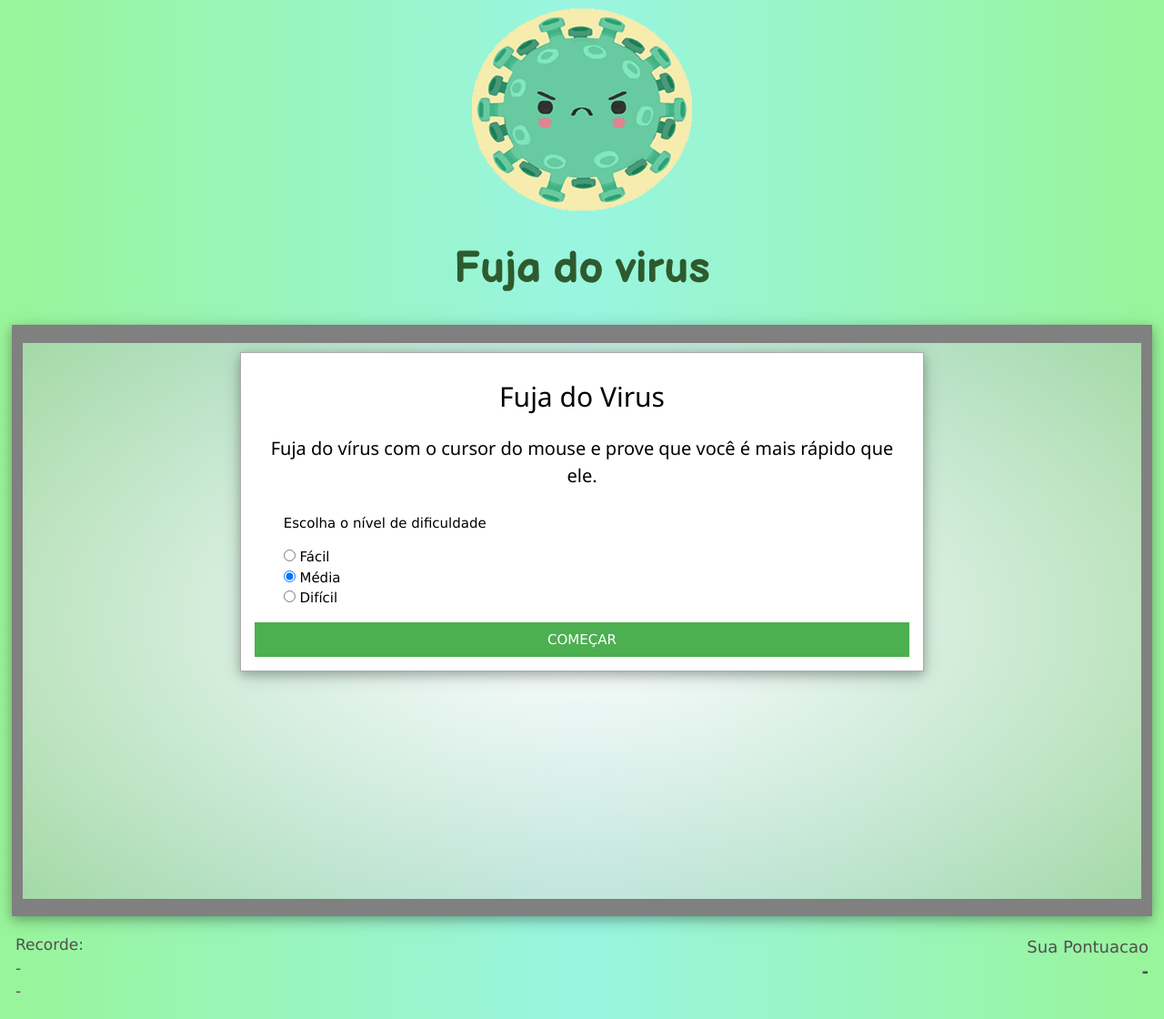
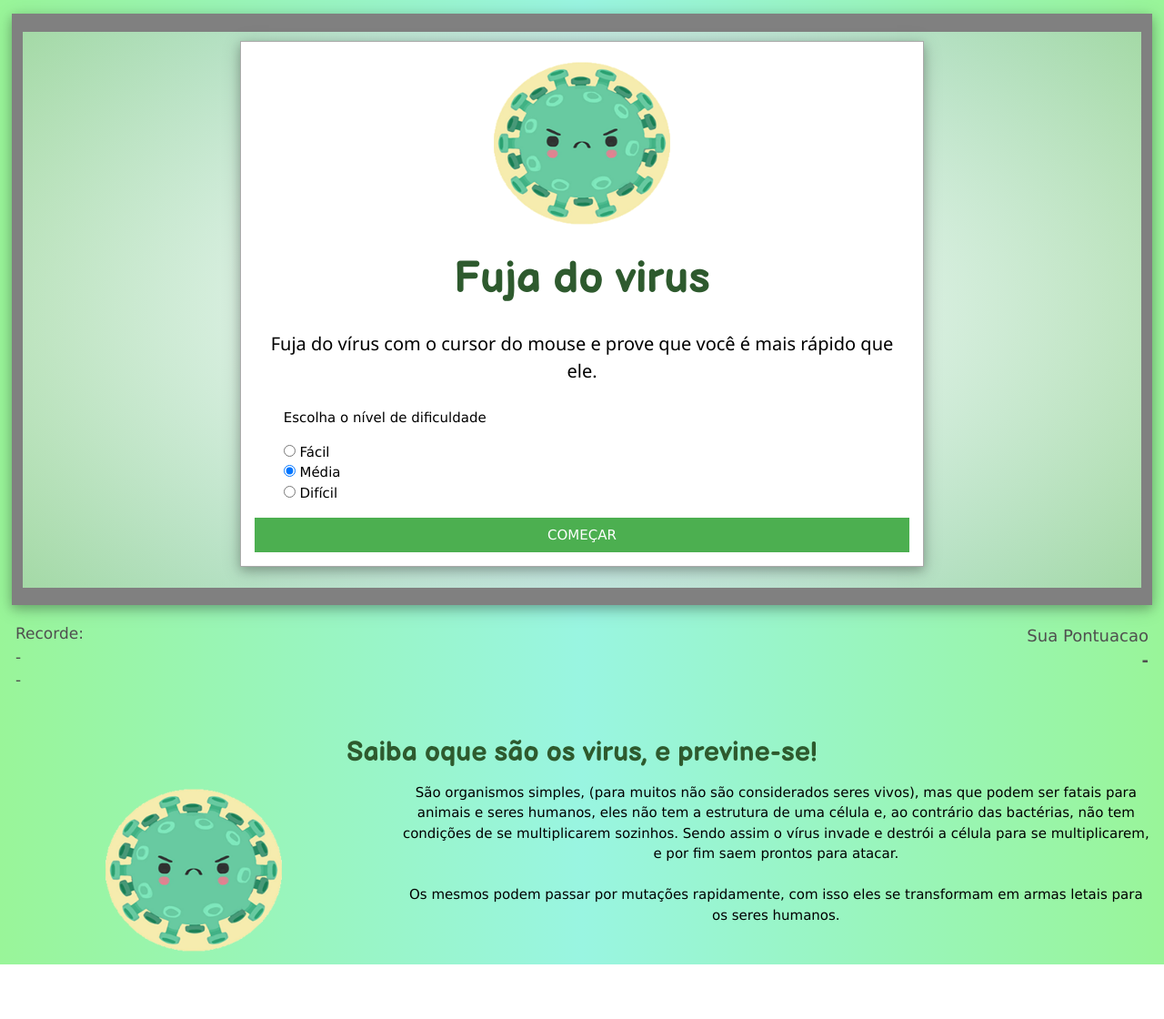
Before and after one commit to YanBasilio/fujadovirus, a PHP site: page / in a window 1280 px wide. Shown: the whole page at 91% size. After the commit the page ends 1060 px from the top, so only its background shows below. Run offline with PHP 8.4, Linux system fonts and the light colour scheme; some libraries are stand-ins or nearby versions.

Commit message:
principio de texto

```diff
--- a/content/css/style.css
+++ b/content/css/style.css
@@ -127,7 +127,14 @@ body{
     z-index: 3;
 }
 
-#titulo{
+.subtitulo{
+    font-size: 30px;
+    font-family: 'Balsamiq Sans', cursive;
+    font-weight: 600;
+    color: #2e5a2e;
+}
+
+.titulo{
     font-size: 48px;
     font-family: 'Balsamiq Sans', cursive;
     font-weight: 600;
--- a/content/js/script.js
+++ b/content/js/script.js
@@ -117,15 +117,11 @@ function inicia_jogo(){
             perde_partida('saiu_tela');
         }
 
-        $('.parede_campo').on('mouseenter', function(){
-            perde_partida('saiu_tela');
-        });
-
         if(bool){
             bool = false;
             $('.virus').animate({
-                top: (mouse_y-30)+'px',
-                left:(mouse_x-30)+'px'
+                top: (mouse_y - 30)+'px',
+                left:(mouse_x - 30)+'px'
             }, niveis_dificultade[dificuldade]["segue_cursor"] );
 
         }
--- a/index.php
+++ b/index.php
@@ -15,13 +15,6 @@
         <link rel="stylesheet" type="text/css" href="content/css/style.css?<?=strtotime(date('Y-m-d H:i:s'))?>" />
     </head>
     <body>
-        <div id="container_principio" class="w3-container">
-            <div class="w3-center">
-                <img src="content/img/coroninha.png" style="width:250px;"/>
-                <h2 id="titulo" class="w3">Fuja do virus</h2>
-            </div>
-        </div>
-
         <div id="regressiva"></div>
 
         <div id="campo" class="w3-card-4">
@@ -31,7 +24,11 @@
             <div id="parede_campo_left" class="parede_campo"></div>
 
             <div id="modal_inicio" class="w3-container w3-card-4">
-                <h2 class="w3-center">Fuja do Virus</h2>
+                <div class="w3-center">
+                    <img src="content/img/coroninha.png" style="width:200px;"/>
+                    <h2 class="titulo">Fuja do virus</h2>
+                </div>
+
                 <div class="w3-container" style="margin-bottom: 15px">
                     <h4 class=" w3-center">Fuja do vírus com o cursor do mouse e prove que você é mais rápido que ele.</h4>
                     <div class="w3-container">
@@ -61,6 +58,19 @@
             <p> Sua Pontuacao <br/><b id="pt_atual"> - </b></p>
         </div>
 
+        <div class="w3-row w3-center">
+            <h4 class="subtitulo w3-center">Saiba oque são os virus, e previne-se!</h4>
+            <div class="w3-col w3-container m4">
+                <img src="content/img/coroninha.png" style="width:200px;"/>
+            </div>
+            <div class="w3-col w3-container m8">
+                São organismos simples, (para muitos não são considerados seres vivos), mas que podem ser fatais para animais e
+                seres humanos, eles não tem a estrutura de uma célula e, ao contrário das bactérias, não tem condições de se multiplicarem sozinhos.
+                Sendo assim o vírus invade e destrói a célula para se multiplicarem, e por fim saem prontos para atacar.<br/><br/>
+                Os mesmos podem passar por mutações rapidamente, com isso eles se transformam em armas letais para os seres humanos.
+            </div>
+        </div>
+
         <div class="div-adsense w3-center">
           <script async src="https://pagead2.googlesyndication.com/pagead/js/adsbygoogle.js"></script>
           <!-- bottom_block -->
@@ -72,6 +82,8 @@
                (adsbygoogle = window.adsbygoogle || []).push({});
           </script>
         </div>
+
+
 
         <!-- MODAL RECORDE -->
         <div id="modal_recorde" class="w3-modal">
```
